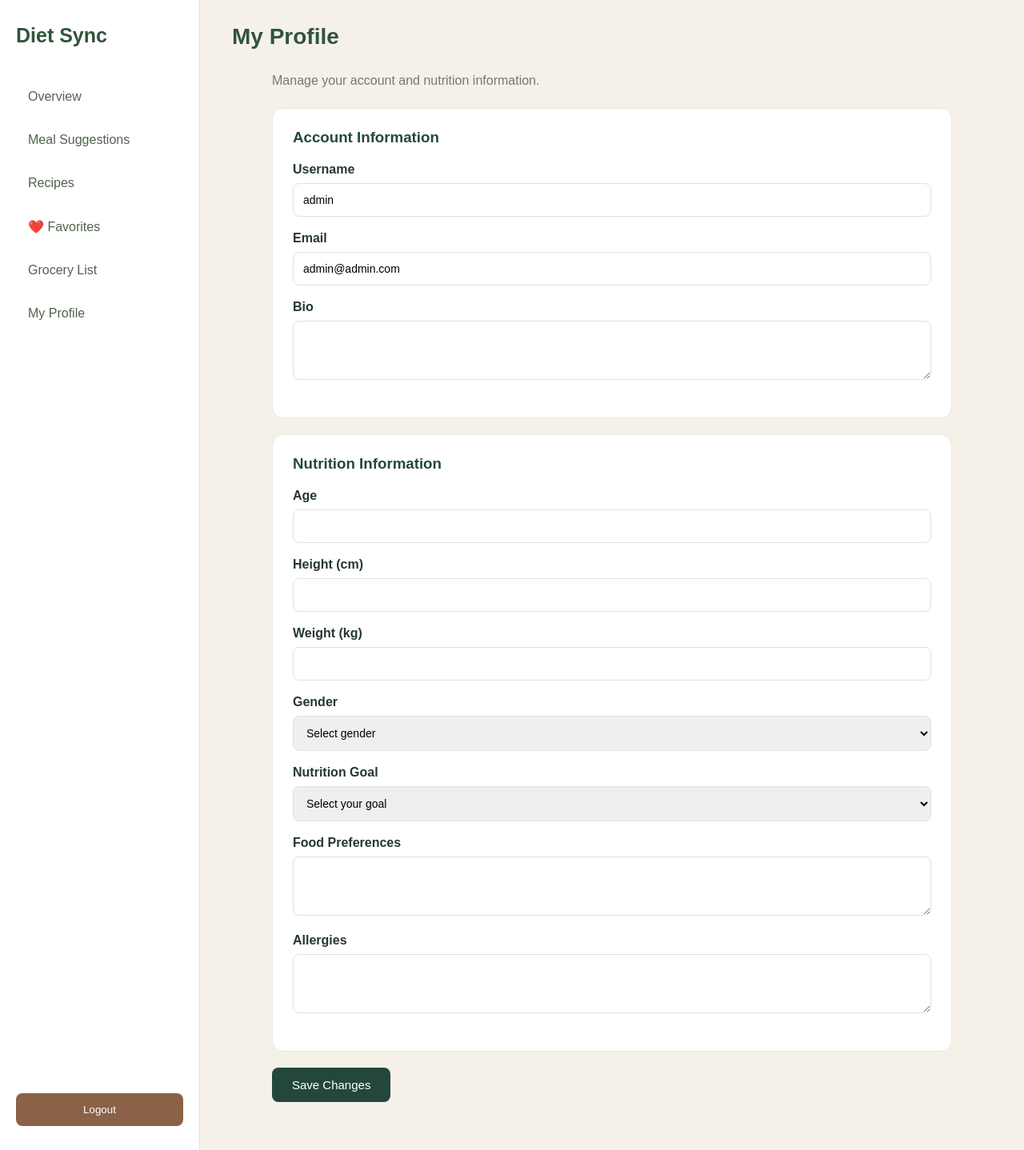
After one commit to kawsartarakhil/Django-_Last_Exam, a Django app: page /profile/ in a window 1280 px wide. The commit adds this page. Shown: the whole page at 80% size. Run offline with Django 5.2, Linux system fonts and the light colour scheme; a user stored in the database is signed in; data comes from the database, SQL or seed files in the repository; both versions use the stored data as it was after the commit.

Commit message:
added profile

```diff
--- a/core/static/css/dashboard.css
+++ b/core/static/css/dashboard.css
@@ -701,3 +701,123 @@ body {
     background: #f7f8f4;
     border-radius: 12px;
 }
+
+
+
+.profile-container {
+    max-width: 850px;
+    margin: 30px auto;
+}
+
+.profile-header {
+    margin-bottom: 25px;
+}
+
+.profile-header h2 {
+    color: #1c2b24;
+    font-size: 26px;
+    margin-bottom: 8px;
+}
+
+.profile-header p {
+    color: #777;
+}
+
+.profile-card {
+    background: #ffffff;
+    padding: 25px;
+    border-radius: 14px;
+    margin-bottom: 20px;
+    border: 1px solid #e5e9e3;
+}
+
+.profile-card h3 {
+    color: #23483b;
+    margin-bottom: 20px;
+}
+
+.profile-field {
+    margin-bottom: 18px;
+}
+
+.profile-field label {
+    display: block;
+    color: #26382f;
+    font-weight: 600;
+    margin-bottom: 8px;
+}
+
+.profile-field input,
+.profile-field textarea,
+.profile-field select {
+    width: 100%;
+    padding: 12px;
+    border: 1px solid #dce3dc;
+    border-radius: 8px;
+    font-size: 14px;
+    outline: none;
+    font-family: inherit;
+}
+
+.profile-field input:focus,
+.profile-field textarea:focus,
+.profile-field select:focus {
+    border-color: #23483b;
+}
+
+.profile-field textarea {
+    resize: vertical;
+}
+
+.save-profile-button {
+    padding: 13px 25px;
+    background: #23483b;
+    color: white;
+    border: none;
+    border-radius: 8px;
+    cursor: pointer;
+    font-size: 15px;
+}
+
+.save-profile-button:hover {
+    background: #18372c;
+}
+
+.profile-delete-section {
+    margin-top: 35px;
+    padding: 25px;
+    background: #ffffff;
+    border: 1px solid #ead2ca;
+    border-radius: 14px;
+}
+
+.profile-delete-section h3 {
+    color: #a34e3b;
+    margin-bottom: 10px;
+}
+
+.profile-delete-section p {
+    color: #777;
+    margin-bottom: 18px;
+}
+
+.delete-profile-button {
+    padding: 12px 20px;
+    background: #a34e3b;
+    color: white;
+    border: none;
+    border-radius: 8px;
+    cursor: pointer;
+}
+
+.delete-profile-button:hover {
+    background: #873d2e;
+}
+
+.profile-error {
+    padding: 12px;
+    background: #f3e5e1;
+    color: #a34e3b;
+    border-radius: 8px;
+    margin-bottom: 20px;
+}
--- a/core/templates/dashboard_base.html
+++ b/core/templates/dashboard_base.html
@@ -31,7 +31,7 @@
 
                 <a href="{% url 'grocery_list' %}">Grocery List</a>
 
-                {% comment %} <a href="{% url 'profile' %}">My Profile</a>  {% endcomment %}
+                <a href="{% url 'profile' %}">My Profile</a>
 
             </nav>
 
--- /dev/null
+++ b/core/templates/profile.html
@@ -0,0 +1,144 @@
+{% extends "dashboard_base.html" %}
+{% load static %}
+
+{% block title %}My Profile{% endblock %}
+
+{% block page_heading %}My Profile{% endblock %}
+
+{% block content %}
+
+<div class="profile-container">
+
+    <div class="profile-header">
+        <p>Manage your account and nutrition information.</p>
+    </div>
+
+    {% if error %}
+        <p class="profile-error">{{ error }}</p>
+    {% endif %}
+
+    <form method="POST">
+        {% csrf_token %}
+
+        <input type="hidden" name="action" value="update">
+
+        <div class="profile-card">
+
+            <h3>Account Information</h3>
+
+            <div class="profile-field">
+                <label>Username</label>
+                <input type="text" name="username" value="{{ request.user.username }}" required>
+            </div>
+
+            <div class="profile-field">
+                <label>Email</label>
+                <input type="email" name="email" value="{{ request.user.email }}" required>
+            </div>
+
+            <div class="profile-field">
+                <label>Bio</label>
+                <textarea name="bio" rows="3">{{ request.user.bio }}</textarea>
+            </div>
+
+        </div>
+
+        <div class="profile-card">
+
+            <h3>Nutrition Information</h3>
+
+            <div class="profile-field">
+                <label>Age</label>
+                <input type="number" name="age" value="{{ profile.age|default:'' }}" required>
+            </div>
+
+            <div class="profile-field">
+                <label>Height (cm)</label>
+                <input type="number"  step="0.1" name="height" value="{{ profile.height|default:'' }}" required>
+            </div>
+
+            <div class="profile-field">
+                <label>Weight (kg)</label>
+                <input type="number" step="0.1" name="weight" value="{{ profile.weight|default:'' }}" required>
+            </div>
+
+            <div class="profile-field">
+                <label>Gender</label>
+                <select name="gender" required>
+                    <option value="">Select gender</option>
+
+                    <option value="male"
+                        {% if profile.gender == "male" %}selected{% endif %}>
+                        Male
+                    </option>
+
+                    <option value="female"
+                        {% if profile.gender == "female" %}selected{% endif %}>
+                        Female
+                    </option>
+                </select>
+            </div>
+
+            <div class="profile-field">
+                <label>Nutrition Goal</label>
+                <select name="goal" required>
+                    <option value="">Select your goal</option>
+
+                    <option value="lose" {% if profile.goal == "lose" %}selected{% endif %}>
+                        Lose weight
+                    </option>
+
+                    <option value="maintain" {% if profile.goal == "maintain" %}selected{% endif %}>
+                        Maintain weight
+                    </option>
+
+                    <option value="gain" {% if profile.goal == "gain" %}selected{% endif %}>
+                        Gain weight
+                    </option>
+                </select>
+            </div>
+
+            <div class="profile-field">
+                <label>Food Preferences</label>
+                <textarea name="food_preferences" rows="3">{{ profile.food_preferences|default:'' }}</textarea>
+            </div>
+
+            <div class="profile-field">
+                <label>Allergies</label>
+                <textarea name="allergies" rows="3">{{ profile.allergies|default:'' }}</textarea>
+            </div>
+
+        </div>
+
+        <button type="submit" class="save-profile-button">
+            Save Changes
+        </button>
+
+    </form>
+
+    {% if profile %}
+    <div class="profile-delete-section">
+
+        <h3>Delete Nutrition Profile</h3>
+
+        <p>This will delete your nutrition information, but your account and saved recipes will remain.</p>
+
+        <form method="POST"
+              onsubmit="return confirm('Are you sure you want to delete your nutrition profile?');">
+
+            {% csrf_token %}
+
+            <input type="hidden" name="action" value="delete">
+
+            <button type="submit" class="delete-profile-button">
+                Delete Nutrition Profile
+            </button>
+
+        </form>
+
+    </div>
+    {% endif %}
+
+</div>
+
+{% endblock %}
--- a/core/urls.py
+++ b/core/urls.py
@@ -10,4 +10,5 @@ urlpatterns = [
     path("grocery-list/",grocery_list_view, name="grocery_list"),
     path("recipes/<int:recipe_id>/favorite/",favorite_toggle_view, name="favorite_toggle"),
     path("favorites/",favorites_view,name="favorites"),
+    path("profile/",profile_view, name="profile"),
 ]
--- a/core/views.py
+++ b/core/views.py
@@ -162,3 +162,64 @@ def favorite_toggle_view(request, recipe_id):
 def favorites_view(request):
     favorites = Favorite.objects.filter( user=request.user).select_related("recipe")
     return render(request, "favorites.html", {"favorites": favorites})
+
+
+def profile_view(request):
+    profile = NutritionProfile.objects.filter(user=request.user).first()
+    error = ""
+    if request.method == "POST":
+        action = request.POST.get("action")
+        if action == "update":
+            username = request.POST.get("username", "").strip()
+            email = request.POST.get("email", "").strip()
+            bio = request.POST.get("bio", "").strip()
+            try:
+                age = int(request.POST.get("age"))
+                height = float(request.POST.get("height"))
+                weight = float(request.POST.get("weight"))
+                gender = request.POST.get("gender")
+                goal = request.POST.get("goal")
+                food_preferences = request.POST.get("food_preferences", "").strip()
+                allergies = request.POST.get("allergies", "").strip()
+
+                if not username or not email:
+                    raise ValueError
+
+                if age <= 0 or height <= 0 or weight <= 0:
+                    raise ValueError
+
+                if gender not in ["male", "female"]:
+                    raise ValueError
+
+                if goal not in ["lose", "maintain", "gain"]:
+                    raise ValueError
+
+                request.user.username = username
+                request.user.email = email
+                request.user.bio = bio
+                request.user.save()
+
+                if profile:
+                    profile.age = age
+                    profile.height = height
+                    profile.weight = weight
+                    profile.gender = gender
+                    profile.goal = goal
+                    profile.food_preferences = food_preferences
+                    profile.allergies = allergies
+                    profile.save()
+
+                else:
+                    NutritionProfile.objects.create(user=request.user,age=age,height=height,weight=weight,gender=gender, goal=goal, food_preferences=food_preferences, allergies=allergies)
+                return redirect("profile")
+
+            except (ValueError, TypeError):
+                error = "Please enter valid profile information."
+
+        elif action == "delete":
+            NutritionProfile.objects.filter(user=request.user ).delete()
+            return redirect("profile")
+
+    profile = NutritionProfile.objects.filter(user=request.user).first()
+
+    return render(request, "profile.html", { "profile": profile,  "error": error})
```
Also changed, not shown: db.sqlite3.
